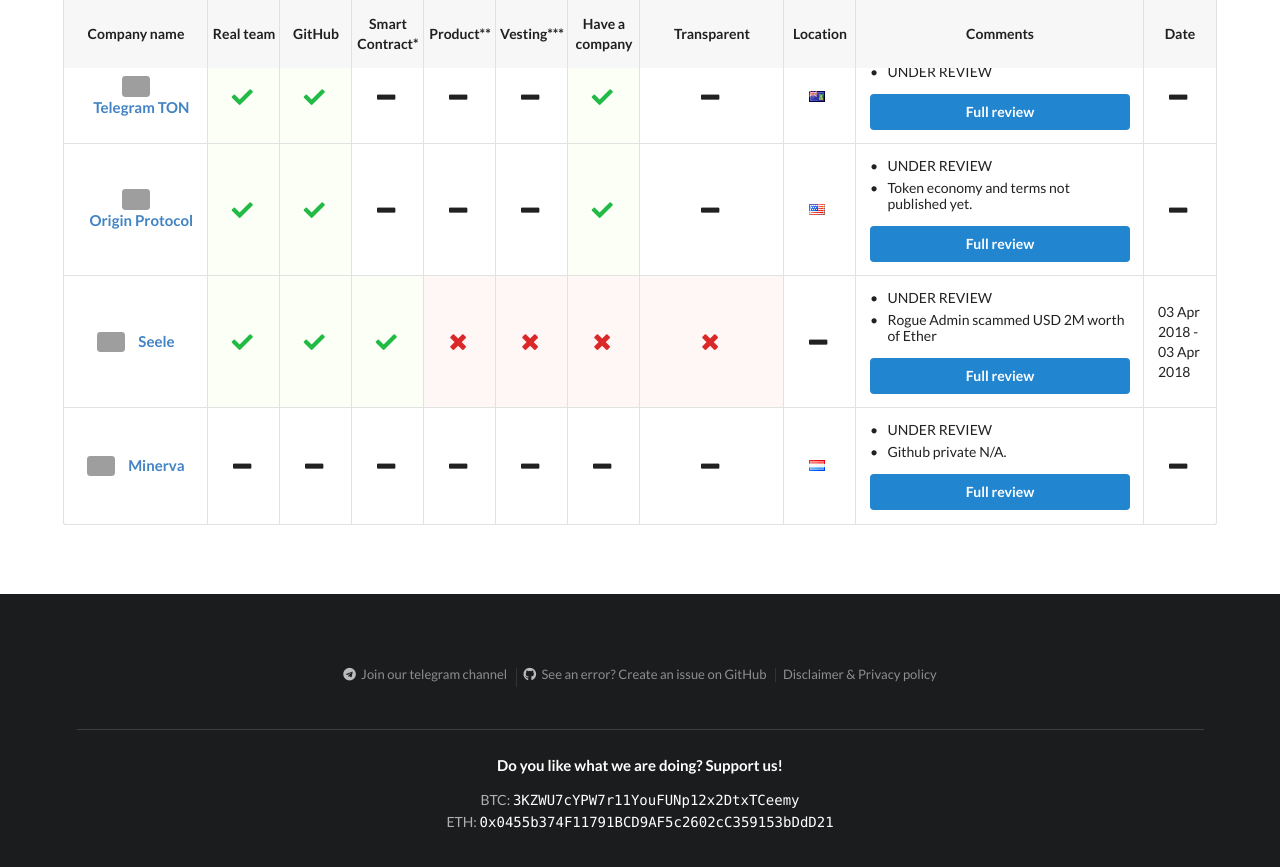
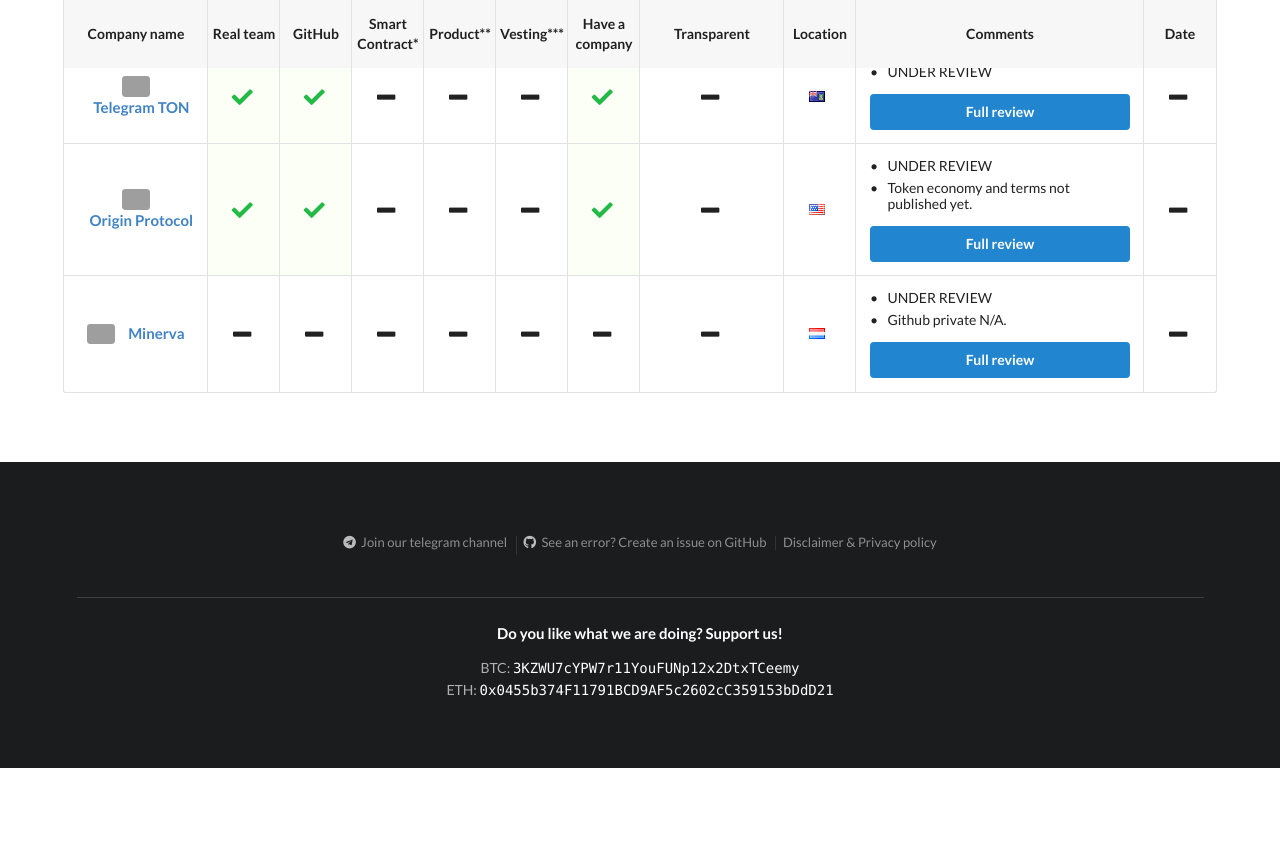
Before and after one commit to ico-check/ico-check, a Jekyll site: the page built from in-review.md, in a window 1280 px wide and 900 px high, scrolled down 1064 px. Shown: the top 867 px of the window. Built offline with Jekyll 4.4.1, drawn with Linux system fonts in a browser that asks for light colours; nearby versions of some CDN libraries; after the commit the page ends 1832 px from its top, so only the background shows below that; grey boxes are pictures that could not be loaded.

Commit message:
42-seele-ico-check
Moving to Past ICOs

```diff
--- a/_data/in-review-icos.yml
+++ b/_data/in-review-icos.yml
@@ -128,25 +128,6 @@
   safe:
   issue_url: https://github.com/ico-check/ico-check/issues/63
 
-- name: Seele
-  image: https://i.imgur.com/JZXm0lQ.jpg
-  url: https://seele.pro
-  real_team: true
-  github: true
-  smart_contract: true
-  product: false
-  min_vesting: false
-  have_company: false
-  transparent: false
-  location:
-  comments:
-    - content: UNDER REVIEW
-    - content: Rogue Admin scammed USD 2M worth of Ether
-  ico_start_date: 2018-04-03T11:00:00Z
-  ico_end_date: 2018-04-03T11:00:00Z
-  safe:
-  issue_url: https://github.com/ico-check/ico-check/issues/58
-
 - name: Minerva
   image: https://i.imgur.com/lUyUQfD.png
   url: https://minerva.com
```
